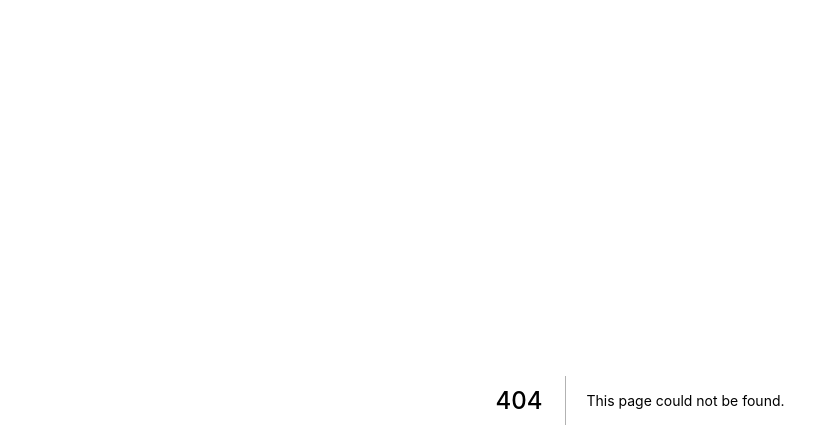
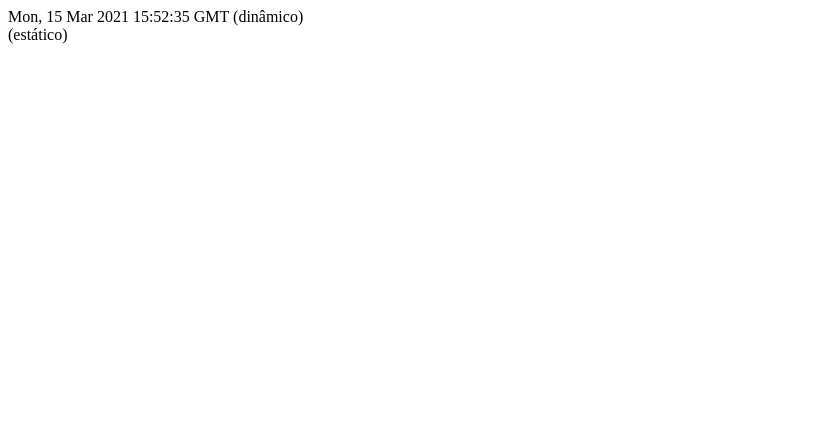
Before and after one commit to steniols/ideia-unica, a Next.js app: page /tempo in a window 1280 px wide. Before the commit this address had no page. Shown: the top 448 px of the page, without its empty margins (0-839 px from the left). Built offline with nearby package versions, Linux system fonts and the light colour scheme.

Commit message:
Trabalhando com conteúdo estático

```diff
--- /dev/null
+++ b/pages/tempo.js
@@ -0,0 +1,24 @@
+function Tempo(props) {
+    const dynamicDate = new Date();
+    const dynamicDateString = dynamicDate.toGMTString();
+
+    return (
+        <div>
+        <div>{dynamicDateString} (dinâmico)</div>
+        <div>{props.staticDateString} (estático)</div>
+        </div>
+    )
+}
+
+export function getStatucProps() {
+    const staticDate = new Date();
+    const staticDateString = dynamicDate.toGMTString();
+
+    return {
+        props: {
+            staticDateString
+        }
+    }
+}
+
+export default Tempo
```
